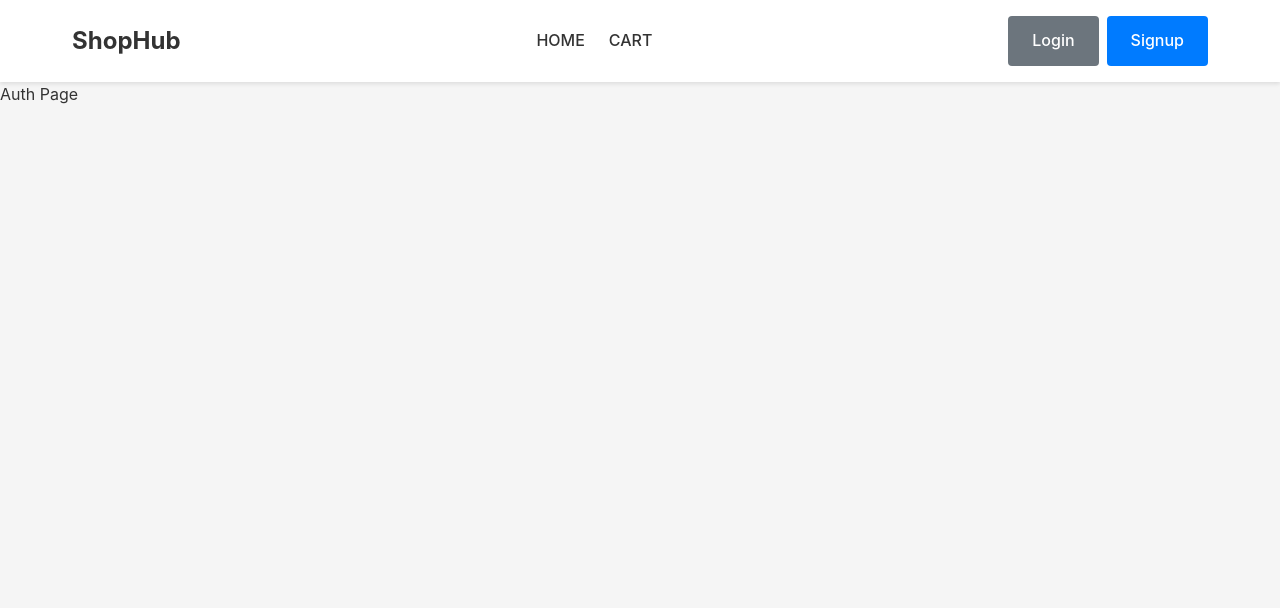
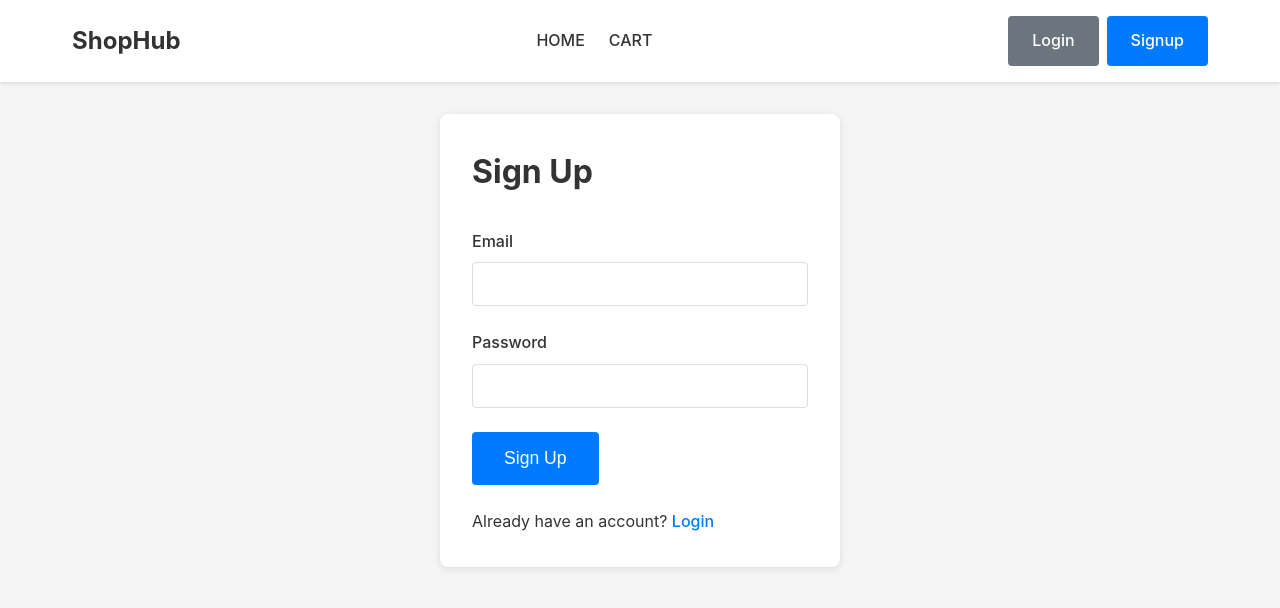
Before and after one commit to nikkiwong/Projects, a React (Vite) app in the folder Reactjs/Ecom Website/: page /auth in a window 1280 px wide. Shown: the top 608 px of the page. Built offline with nearby package versions, Linux system fonts and the light colour scheme.

Commit message:
added auth

```diff
--- a/Reactjs/Ecom Website/src/App.jsx
+++ b/Reactjs/Ecom Website/src/App.jsx
@@ -8,16 +8,19 @@ import Home from "./pages/Home";
 import Checkout from "./pages/Checkout"
 import Auth from "./pages/Auth";
 import Navbar from "./components/Navbar";
+import AuthProvider from './context/AuthContext'
 
 function App() {
   return (
     <div className='app'>
-      <Navbar></Navbar>
-      <Routes>
-        <Route path="/" element={<Home/>} />
-        <Route path="/auth" element={<Auth/>} />
-        <Route path="/checkout" element={<Checkout/>} />
-      </Routes>
+      <AuthProvider>
+        <Navbar></Navbar>
+        <Routes>
+          <Route path="/" element={<Home />} />
+          <Route path="/auth" element={<Auth />} />
+          <Route path="/checkout" element={<Checkout />} />
+        </Routes>
+      </AuthProvider>
     </div>
   )
 }
--- /dev/null
+++ b/Reactjs/Ecom Website/src/context/AuthContext.jsx
@@ -0,0 +1,45 @@
+import { createContext, useState } from "react";
+
+export const AuthContext = createContext(null);
+
+export default function AuthProvider({ children }) {
+
+    const [user, setUser] = useState(null);
+
+    function signUp(email, password) {
+        const users = JSON.parse(localStorage.getItem('users') || "[]");
+
+        if (users.find(u => u.email === email)) {
+            return { success: false, error: "Email already exists" };
+        }
+        const newUser = { email, password };
+        users.push(newUser)
+        localStorage.setItem("users", JSON.stringify(users));
+        localStorage.setItem("currentUserEmail", email);
+
+        setUser({ email });
+
+        return { success: true };
+    }
+
+    function login(email, password) {
+        const users = JSON.parse(localStorage.getItem('users') || "[]");
+        const user = users.find((u) => u.email === email && u.password === password)
+
+        if (!user) {
+            return { success: false, error: "invalid email or password" }
+        }
+
+        localStorage.setItem("currentUserEmail", email);
+        setUser({ email });
+        return { success: true };
+
+    }
+
+function logout() {
+    localStorage.removeItem("currentUserEmail");
+    setUser(null);
+}
+
+return <AuthContext.Provider value={{ signUp, user, logout, login }}>{children}</AuthContext.Provider>
+}
--- a/Reactjs/Ecom Website/src/pages/Auth.jsx
+++ b/Reactjs/Ecom Website/src/pages/Auth.jsx
@@ -1,3 +1,69 @@
-export default function Auth(){
-    return <div>Auth Page</div>
+import { useContext, useState } from "react"
+import { useForm } from "react-hook-form";
+import { AuthContext } from "../context/AuthContext";
+import { useNavigate } from "react-router-dom";
+
+export default function Auth() {
+    const navigate = useNavigate();
+    const [error, setError] = useState(null);
+    const [mode, setMode] = useState("signup");
+    const { user, login, signUp, logout } = useContext(AuthContext);
+
+
+    const { register, handleSubmit, formState: { errors }, } = useForm();
+
+    function onSubmit(data) {
+        setError(null)
+        let result;
+        if (mode === "signup") {
+            result = signUp(data.email, data.password);
+        } else {
+            result = login(data.email, data.password);
+        }
+        if (result.success){
+            navigate("/")
+        }
+        else{
+            setError(result.error)
+        }
+        console.log(result)
+
+
+    }
+
+    return <div className="page">
+        <div className="container">
+            <div className="auth-container">
+                {user && <p>User logged in: {user.email}</p> && <button onClick={() => logout()}>Logout</button>}
+
+                <h1 className="page-title">{mode === "signup" ? "Sign Up" : "Login"}</h1>
+                <form className="auth-form" onSubmit={handleSubmit(onSubmit)}>
+                    {error && <div className="error-message">{error}</div>}
+                    <div className="form-group">
+                        <label className="form-label" htmlFor="email">Email</label>
+                        <input className="form-input" type="email" id="email" {...register("email", { required: "Email is required" })} />
+                        {errors.email && (<span className="form-error">{errors.email.message}</span>)}
+
+                    </div>
+                    <div className="form-group">
+                        <label className="form-label" htmlFor="password">Password</label>
+                        <input
+                            {...register("password", {
+                                required: "Password is required",
+                                minLength: { value: 6, message: "Password must be at least 6 characters" },
+                                maxLength: { value: 12, message: "Password must be less than 12 characters" }
+                            }
+                            )}
+                            className="form-input" type="password" id="password"
+                        />
+                        {errors.password && (<span className="form-error">{errors.password.message}</span>)}
+                    </div>
+                    <button type="submit" className="btn btn-primary btn-large">{mode === "signup" ? "Sign Up" : "Login"}</button>
+                </form>
+
+                <div className="auth-switch"></div>
+                {mode === "signup" ? (<p>Already have an account? <span className="auth-link" onClick={() => { setMode("login"); setError(null)  }}>Login</span></p>) : (<p>Don't have an account? <span className="auth-link" onClick={() => { setMode("signup"); setError(null) }}>Sign Up</span></p>)}
+            </div>
+        </div>
+    </div>
 }
```
